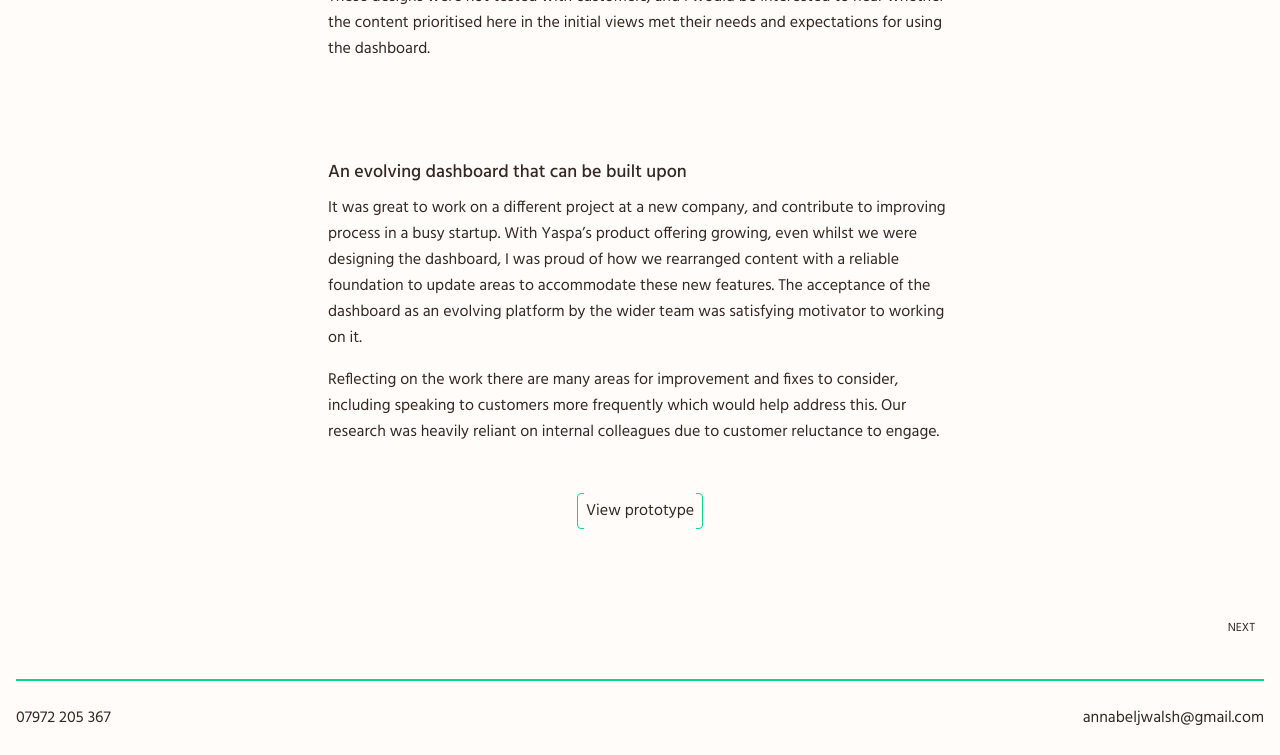
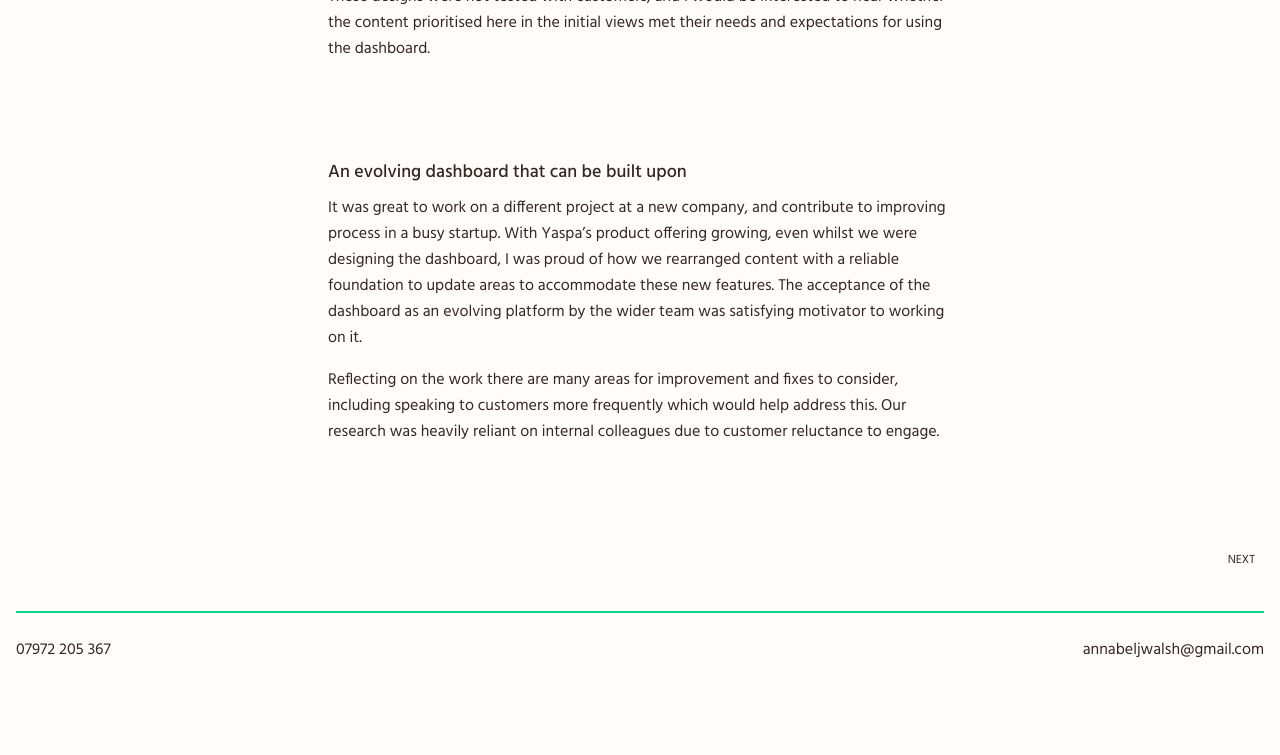
Before and after one commit to davidhiskett/awalsh, a Jekyll site: the page built from _posts/2025-10-28-admin-dashboard.md, in a window 1280 px wide and 900 px high, scrolled down 12916 px, cut to the strip 145-900 px from the top of the window. Built offline with Jekyll 4.4.1, drawn with Linux system fonts in a browser that asks for light colours; after the commit the page ends 13748 px from its top, so only the background shows below that.

Commit message:
Update admin dashboard post by removing external links
Removed external link and link text from admin dashboard post.

```diff
--- a/_posts/2025-10-28-admin-dashboard.md
+++ b/_posts/2025-10-28-admin-dashboard.md
@@ -5,8 +5,6 @@ type: "UI Design | UX Design"
 description: "Admin dashboard redesign for Yaspa’s open banking platform."
 company: "Yaspa"
 image: "admin-dashboard/main-image.png"
-external_link: "https://www.figma.com/proto/HmoZtrzSJ548OWMPdmXATE/Merchant-dashboard?node-id=2001-248161&viewport=651%2C176%2C0.09&t=XPUtVueJmrAOsssF-1&scaling=min-zoom&content-scaling=fixed&starting-point-node-id=2001%3A248161&show-proto-sidebar=1&page-id=2001%3A247196"
-external_link_text: "View prototype"
 ---
 
 ## An outdated B2B dashboard with a confusing layout was an under-used asset
```
